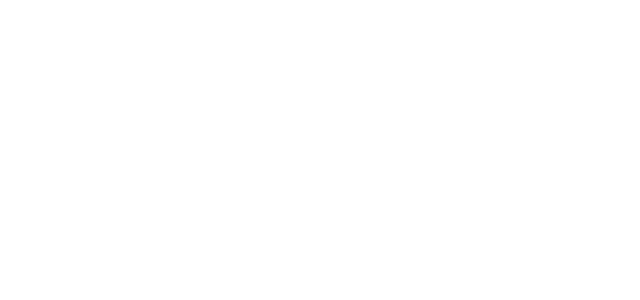
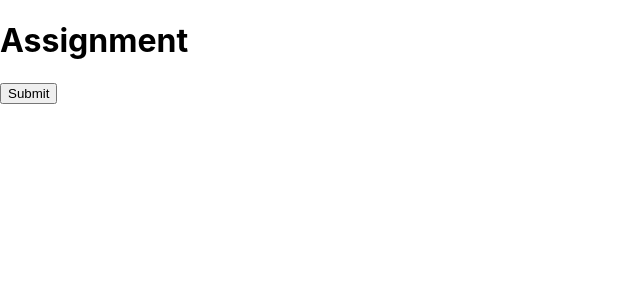
Before and after one commit to mdalamin-eu/Assignment, a React (Create React App) app in the folder client/: page / in a window 1280 px wide. Shown: the top 300 px of the page, without its empty margins (0-640 px from the left). Built offline with nearby package versions, Linux system fonts and the light colour scheme.

Commit message:
TextField_setup

```diff
--- a/client/src/App.js
+++ b/client/src/App.js
@@ -1,10 +1,45 @@
 import React, { Component } from 'react'
 
 class App extends Component {
+  state = {
+    text:"",
+    allpost:[],
+    data:""
+  };
+
+  onSubmit = async e => {
+    e.preventDefault();
+    const{ text }= this.state;
+    try{
+      const requestOption = {
+        method:'POST',
+        headers:{'Content-Type':'application/json'},
+        body:JSON.stringify({text})
+      };
+      const response = await fetch('https://test-assignment1.herokuapp.com/addpost', requestOption);
+      const data = await response.json();
+      this.setState({data});
+    } catch(error){
+
+    }
+  }
+
   render() {
+    const {text} = this.state;
     return (
-      <div>
+      <div className="text">
+        <div className="container">
+          <div className="row">
+            <div className="col-md-8 m-auto">
+              <h1 className="display -4 text-center">Assignment</h1>
+              <form onSubmit = {this.onSubmit}>
+              <input type="submit" className="btn btn-dark btn-block mt-4"/>
+              </form>
 
+
+            </div>
+          </div>
+        </div>
       </div>
     )
   }
```
Also changed, not shown: client/src/TextFieldGroup.js (added, +29 -0 lines), 1 other file (tests, documents, lock files or other folders).
